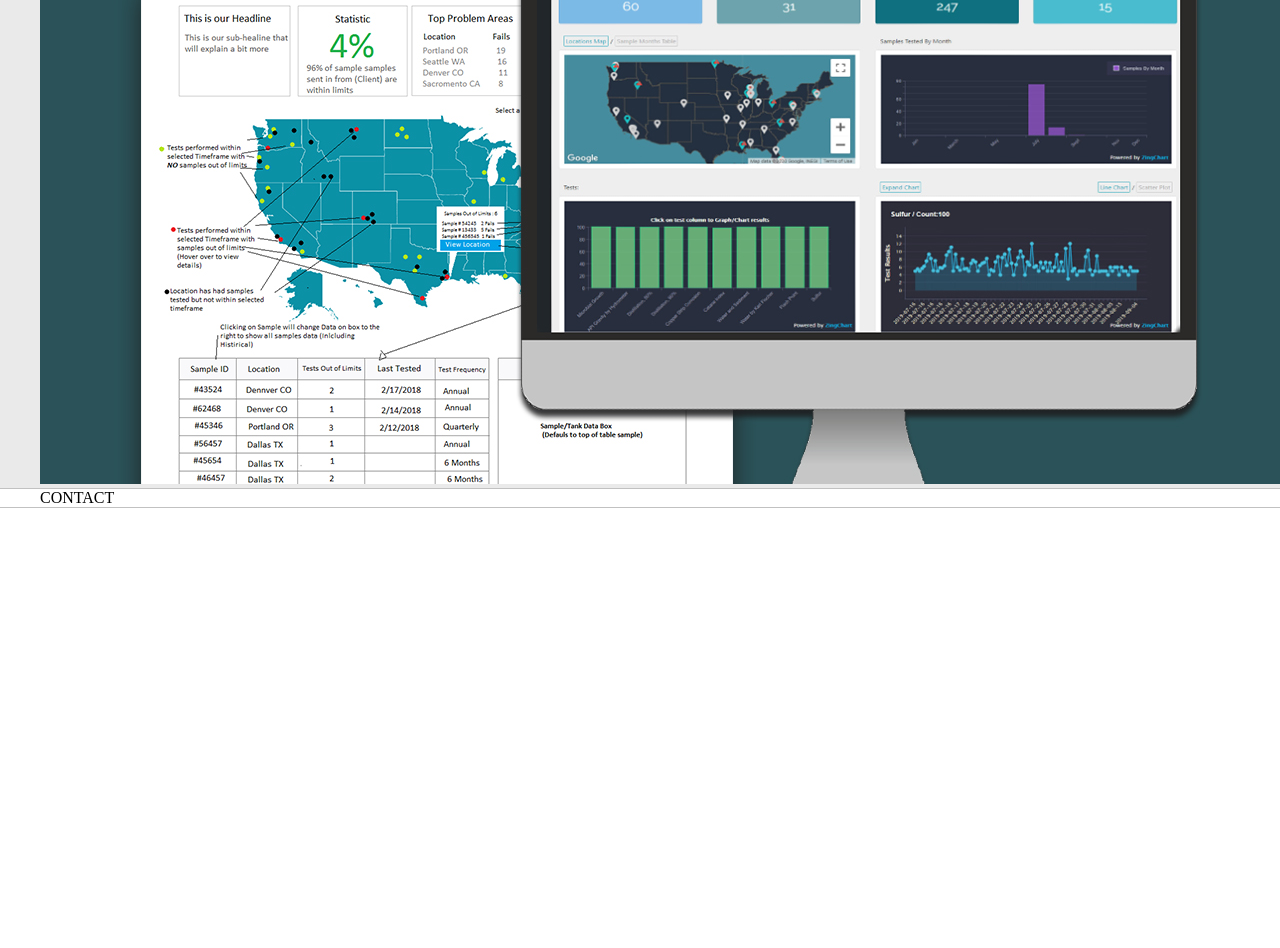
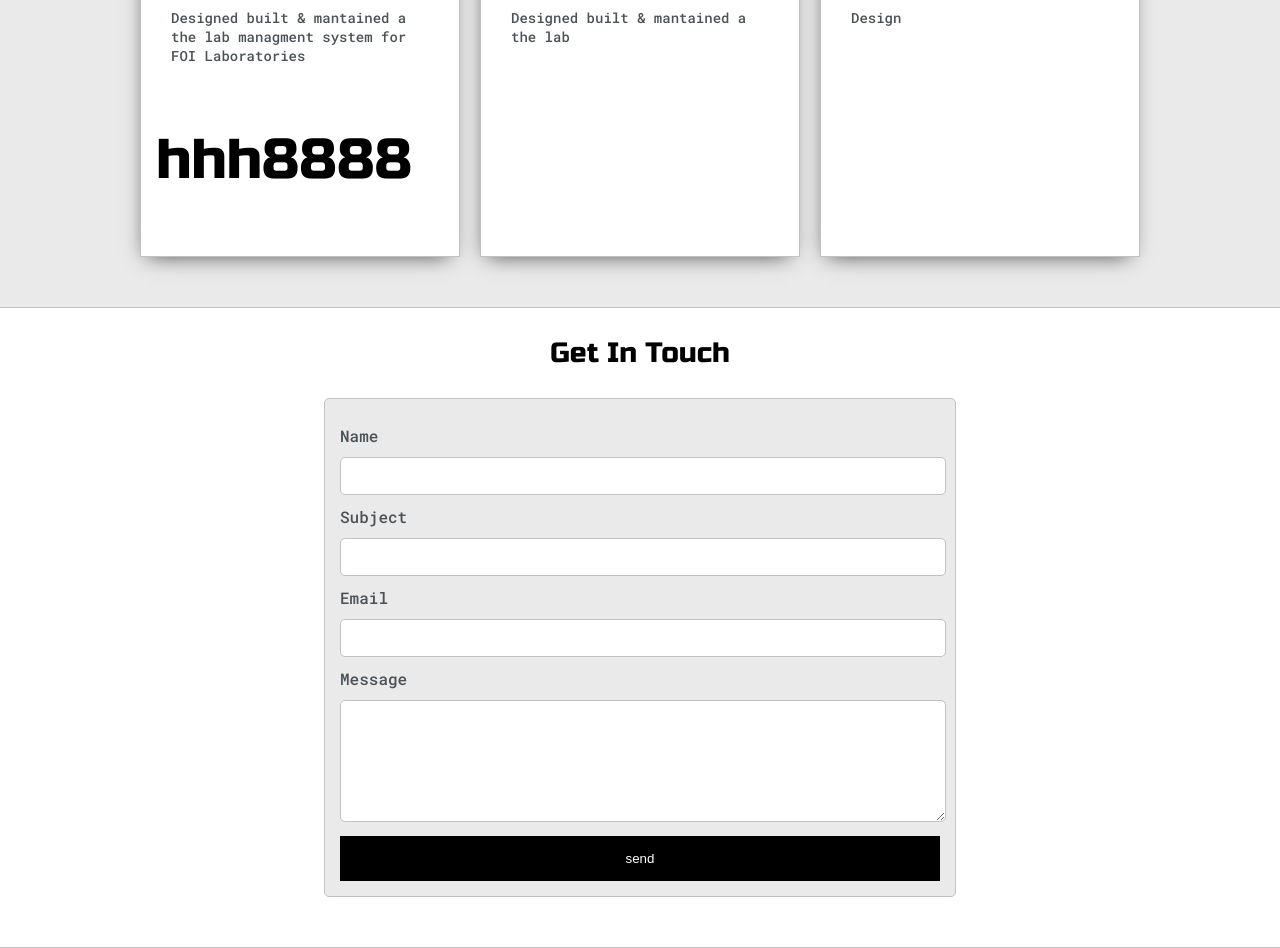
Before and after one commit to yasminove/portfolio, a React (Create React App) app: page /post in a window 1280 px wide. Shown: the part 1660-2608 px from the top of the page. Before the commit the page ends 2168 px from the top, so only its background shows below. Built offline with nearby package versions, Linux system fonts and the light colour scheme.

Commit message:
portfolio

```diff
--- a/public/index.html
+++ b/public/index.html
@@ -2,12 +2,12 @@
 <html lang="en">
   <head>
     <meta charset="utf-8" />
+
     <link rel="preconnect" href="https://fonts.gstatic.com">
     <link href="https://fonts.googleapis.com/css2?family=Russo+One&display=swap" rel="stylesheet">
 
     <link rel="preconnect" href="https://fonts.gstatic.com">
 <link href="https://fonts.googleapis.com/css2?family=Roboto+Mono:wght@500&family=Roboto:wght@500&family=Russo+One&display=swap" rel="stylesheet">
-
     <meta name="viewport" content="width=device-width, initial-scale=1" />
     <meta name="theme-color" content="#000000" />
     <meta
@@ -30,6 +30,7 @@
       Learn how to configure a non-root public URL by running `npm run build`.
     -->
     <title>Yasmin Hillis</title>
+
   </head>
   <body>
     <noscript>You need to enable JavaScript to run this app.</noscript>
--- a/src/@types/global.d.ts
+++ b/src/@types/global.d.ts
@@ -1 +1,4 @@
 declare module '*.pdf'
+declare module '*.tsx'
+declare module '*.jsx'
+declare module 'react-router-dom'
--- a/src/App.tsx
+++ b/src/App.tsx
@@ -1,12 +1,55 @@
 import React from 'react';
+//
+// import './blue.css';
 import './App.css';
+
+
+// import './green.css';
+
+import { Post } from './Post'
+import { Link, BrowserRouter as Router, Switch, Route, Redirect} from 'react-router-dom'
 
 import ProfilePic from './images/yasmin.jpeg';
 import Resume from './images/resume.pdf';
 import Follow from './images/follow.png';
-import Dash from './images/dash.jpg'
+import Dash from './images/dash.jpg';
+
+
+
+      <Router>
+         <Switch>
+      <Route exact path="/" component={App} />
+      <Route exact path="/post" component={Post} />
+      </Switch>
+      </Router>
+
+
 
 function App() {
+  function LoadCSS( cssURL: any ) {
+
+    // 'cssURL' is the stylesheet's URL, i.e. /css/styles.css
+
+    return new Promise( function( resolve, reject ) {
+
+        var link = document.createElement( 'link' );
+
+        link.rel  = 'stylesheet';
+
+        link.href = cssURL;
+
+        document.head.appendChild( link );
+
+        link.onload = function() {
+
+            // resolve();
+
+            console.log( link, 'CSS has loaded!' );
+
+        };
+    } );
+}
+
   return (
     <div className='App'>
       <section className='s1'>
@@ -34,7 +77,9 @@ function App() {
                 Personalize Theme
               </h5>
               <div id='theme-options-wrapper'>
-                <div id='light-mode' className='theme-dot'></div>
+                <div id='light-mode' className='theme-dot'
+                onClick={() => LoadCSS('blue.css')}
+                ></div>
                 <div id='blue-mode' className='theme-dot'></div>
                 <div id='green-mode' className='theme-dot'></div>
                 <div id='purple-mode' className='theme-dot'></div>
@@ -127,23 +172,57 @@ function App() {
           <h3 style={{textAlign: 'center'}}>Some of my past projects</h3>
           <div className="post-wrapper">
             <div className="post">
-              <img src={Dash}/>
+              <img className="thumbnail" src={Dash}/>
+              <div className="post-preview">
+                <h6 className="post-title">Post Title</h6>
+                <p className="post-intro">Designed built & mantained a the lab managment system for FOI Laboratories</p>
 
+                <Router>
+                <Link push strict exact to="/post" component={Post}>Read More</Link>
+                </Router>
+              </div>
             </div>
 
             <div className="post">
-
+              <img className="thumbnail" src={Dash}/>
+              <div className="post-preview">
+                <h6 className="post-title">Post Title</h6>
+                <p className="post-intro">Designed built & mantained a the lab </p>
+              </div>
             </div>
 
             <div className="post">
-
+              <img className="thumbnail" src={Dash}/>
+              <div className="post-preview">
+                <h6 className="post-title">Post Title</h6>
+                <p className="post-intro">Design</p>
+              </div>
             </div>
           </div>
         </div>
       </section>
 
       <section className='s2'>
-        <div className='main-container'>CONTACT</div>
+        <div className='main-container'>
+          <h3 style={{textAlign: 'center'}}>Get In Touch</h3>
+          <form id="contact-form">
+
+            <label>Name</label>
+            <input id="input-field" type="text" name="name"/>
+
+            <label>Subject</label>
+            <input id="input-field" type="text" name="subject"/>
+
+            <label>Email</label>
+            <input id="input-field" type="text" name="email"/>
+
+            <label>Message</label>
+            <textarea id="input-field" name="messgae"></textarea>
+
+            <input id="submit-btn" type="submit" value="send" />
+
+          </form>
+        </div>
 
       </section>
     </div>
--- /dev/null
+++ b/src/Post.tsx
@@ -0,0 +1,7 @@
+import React from 'react';
+
+export const Post = () => {
+    return  (
+        <h1>hhh8888</h1>
+    )
+}
--- /dev/null
+++ b/src/blue.css
@@ -0,0 +1,19 @@
+:root{
+	--mainColor:#15202B;
+	--secondaryColor:#192734;
+
+	--borderColor:#164D56;
+
+	--mainText:#fff;
+	--secondaryText:#eeeeee;
+
+	--themeDotBorder:#FFF;
+
+	--previewBg:rgb(25, 39, 52, 0.8);
+	--previewShadow:#111921;
+
+
+	--buttonColor:#17a2b8;
+
+
+}
--- /dev/null
+++ b/src/green.css
@@ -0,0 +1,19 @@
+:root{
+	--mainColor:#606B56;
+	--secondaryColor:#515a48;
+
+	--borderColor:#161914;
+
+	--mainText:#fff;
+	--secondaryText:#eeeeee;
+
+	--themeDotBorder:#FFF;
+
+	--previewBg:rgb(81, 90, 72, 0.8);
+	--previewShadow:#2a2f25;
+
+
+	--buttonColor:#669966;
+
+
+}
--- a/src/index.css
+++ b/src/index.css
@@ -9,6 +9,11 @@
   --themeDotBorder: #24292e;
   --previewBg: rgb(251, 249, 243, 0.8);
   --previewShadow: #f0ead6;
+  --buttonColor: #000;
+}
+
+#navigation a {
+  color: var(--mainText)
 }
 
 
@@ -225,6 +230,61 @@ li {
   gap: 100px;
 }
 
+.post-wrapper {
+  display: grid;
+  grid-template-columns: repeat(auto-fit, 320px);
+  gap: 20px;
+  justify-content: center;
+  padding-bottom: 50px;
+}
+
+.post {
+  border: 1px solid var(--borderColor);
+  /* padding: 14px; */
+  -webkit-box-shadow: -2px 7px 21px -9px rgba(0,0,0,0.75);
+	-moz-box-shadow: -2px 7px 21px -9px rgba(0,0,0,0.75);
+  box-shadow: -2px 7px 21px -9px rgba(0,0,0,0.75);
+  background-color: #fff;
+}
+
+.post:hover {
+  -moz-box-shadow: 0px 10px 23px -7px rgba(0,0,0,0.75);
+  box-shadow: 0px 9px 24px -6px rgba(0,0,0,0.75);
+  background-color: #fff;
+  border: 1.5px solid var(--borderColor);
+
+}
+
+.post-preview {
+  background-color: #fff;
+  padding: 15px;
+
+}
+
+.post-title {
+  color: #000;
+  margin: 0;
+}
+
+.post-intro {
+  color: #4b5156;
+  font-size: 14px;
+}
+
+
+.thumbnail {
+  display: block;
+  width: 100%;
+  height: 180px;
+  object-fit: cover;
+
+}
+
+.post-intro {
+  background-color: #fff;
+  padding: 15px;
+}
+
 .social-links {
   display: grid;
   align-content: center;
@@ -278,6 +338,47 @@ li {
   background-color: var(--previewShadow);
 }
 
+#contact-form {
+  display: block;
+  margin: 0 auto;
+  max-width: 600px;
+  margin-bottom: 50px;
+  border: 1px solid var(--borderColor);
+  border-radius: 5px;
+  padding: 15px;
+  background-color: var(--mainColor);
+}
+
+#contact-form label {
+  line-height: 2.7em;
+}
+
+textarea {
+  min-height: 100px;
+  font-size: 14px;
+}
+
+#input-field {
+  width: 100%;
+  padding-top: 10px;
+  padding-bottom: 10px;
+  background-color: var(--secondaryColor);
+  border-radius: 5px;
+  border: 1px solid var(--borderColor);
+  font-size: 14px;
+
+}
+
+#submit-btn {
+  margin-top: 10px;
+  width: 100%;
+  padding-top: 15px;
+  padding-bottom: 15px;
+  color: #fff;
+  background-color: var(--buttonColor);
+  border: none;
+}
+
 
 @media screen  and (max-width: 1200px) {
   .main-container {
--- a/src/index.tsx
+++ b/src/index.tsx
@@ -3,6 +3,7 @@ import ReactDOM from 'react-dom';
 import './index.css';
 import App from './App';
 import reportWebVitals from './reportWebVitals';
+
 
 ReactDOM.render(
   <React.StrictMode>
--- /dev/null
+++ b/src/purple.css
@@ -0,0 +1,19 @@
+:root{
+	--mainColor:#46344E;
+	--secondaryColor:#382a3f;
+
+	--borderColor:#1d1520;
+
+	--mainText:#fff;
+	--secondaryText:#eeeeee;
+
+	--themeDotBorder:#FFF;
+
+	--previewBg:rgb(29, 21, 32, 0.8);
+	--previewShadow:#2b202f;
+
+
+	--buttonColor:#8534a3;
+
+
+}
```
Also changed, not shown: package.json (+9 -5 lines), 2 other files (tests, documents, lock files or other folders).
